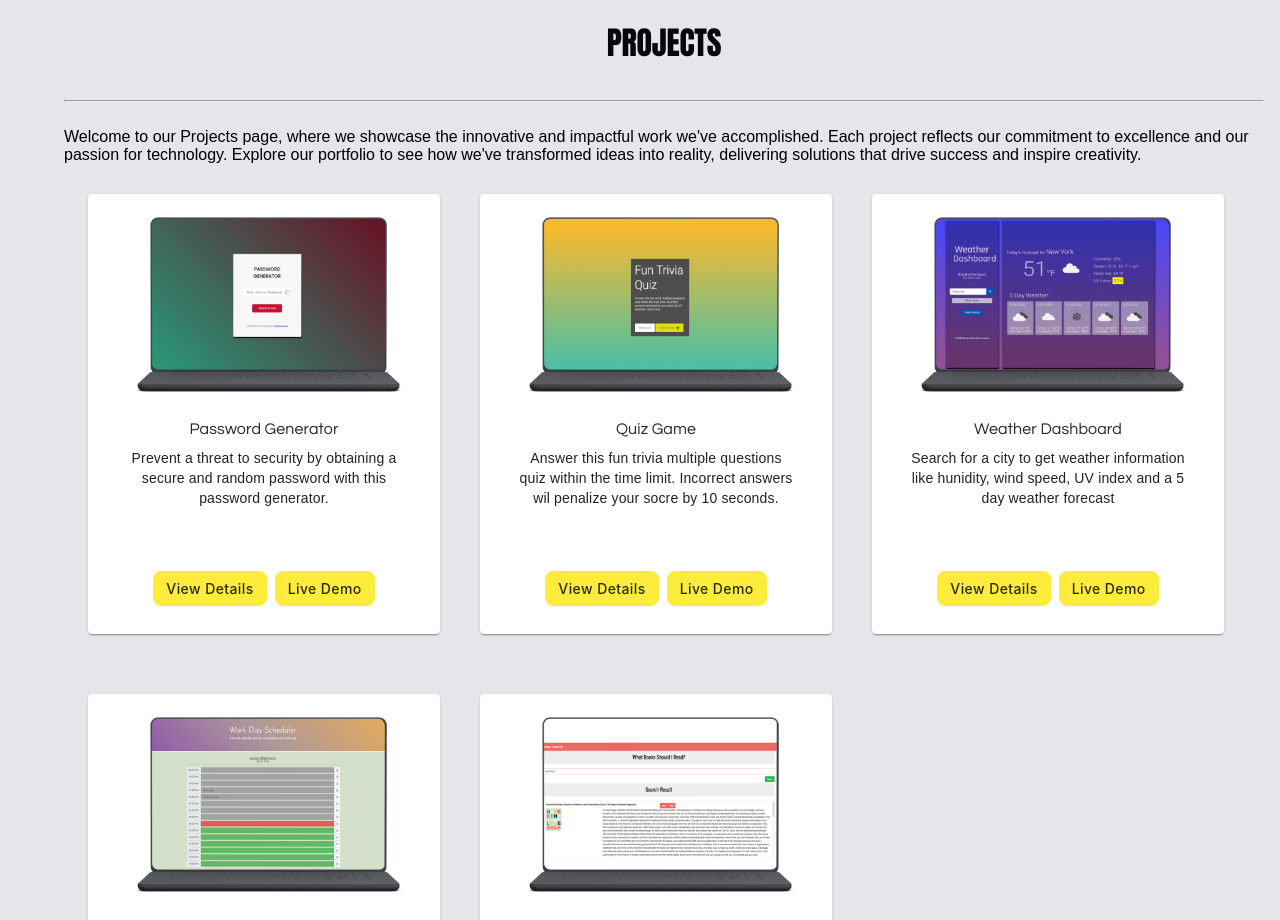
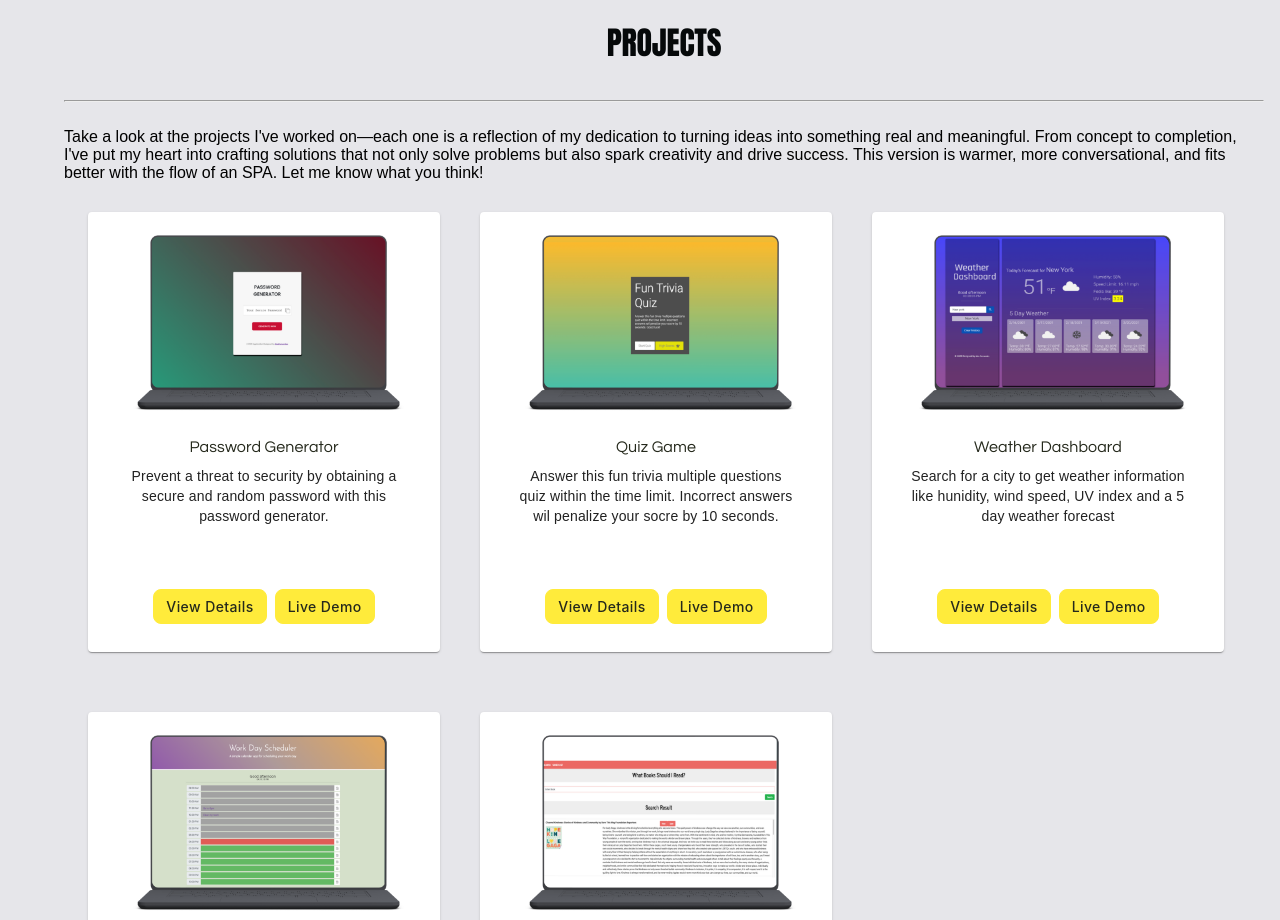
Before and after one commit to aafernands/alex_portifolio, a React (Create React App) app: page / in a window 1280 px wide. Shown: the part 1640-2560 px from the top of the page. Built offline with nearby package versions, Linux system fonts and the light colour scheme; a web font is replaced by a local one.

Commit message:
updates general

```diff
--- a/src/pages/Portfolio.js
+++ b/src/pages/Portfolio.js
@@ -23,11 +23,12 @@ function Portfolio() {
         component="p"
         gutterBottom
       >
-        Welcome to our Projects page, where we showcase the innovative and
-        impactful work we've accomplished. Each project reflects our commitment
-        to excellence and our passion for technology. Explore our portfolio to
-        see how we've transformed ideas into reality, delivering solutions that
-        drive success and inspire creativity.
+        Take a look at the projects I've worked on—each one is a reflection of
+        my dedication to turning ideas into something real and meaningful. From
+        concept to completion, I've put my heart into crafting solutions that
+        not only solve problems but also spark creativity and drive success.
+        This version is warmer, more conversational, and fits better with the
+        flow of an SPA. Let me know what you think!
       </Typography>
       <Projects />
     </Grid>
```
